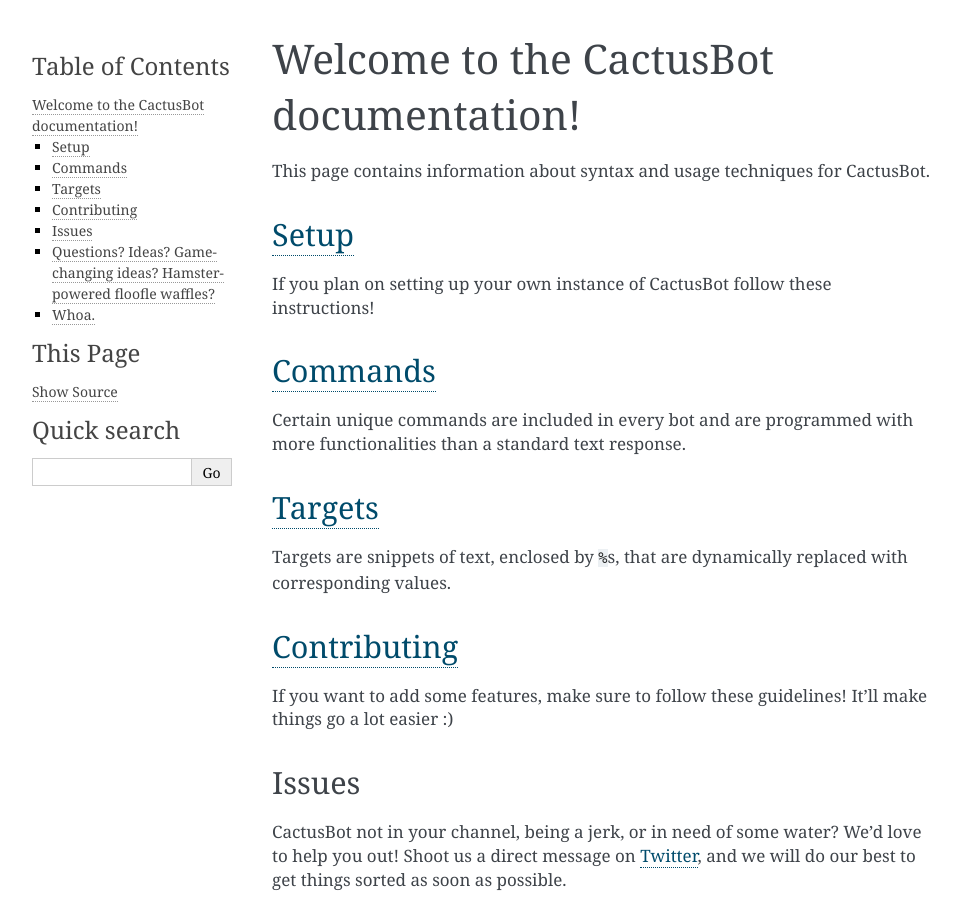
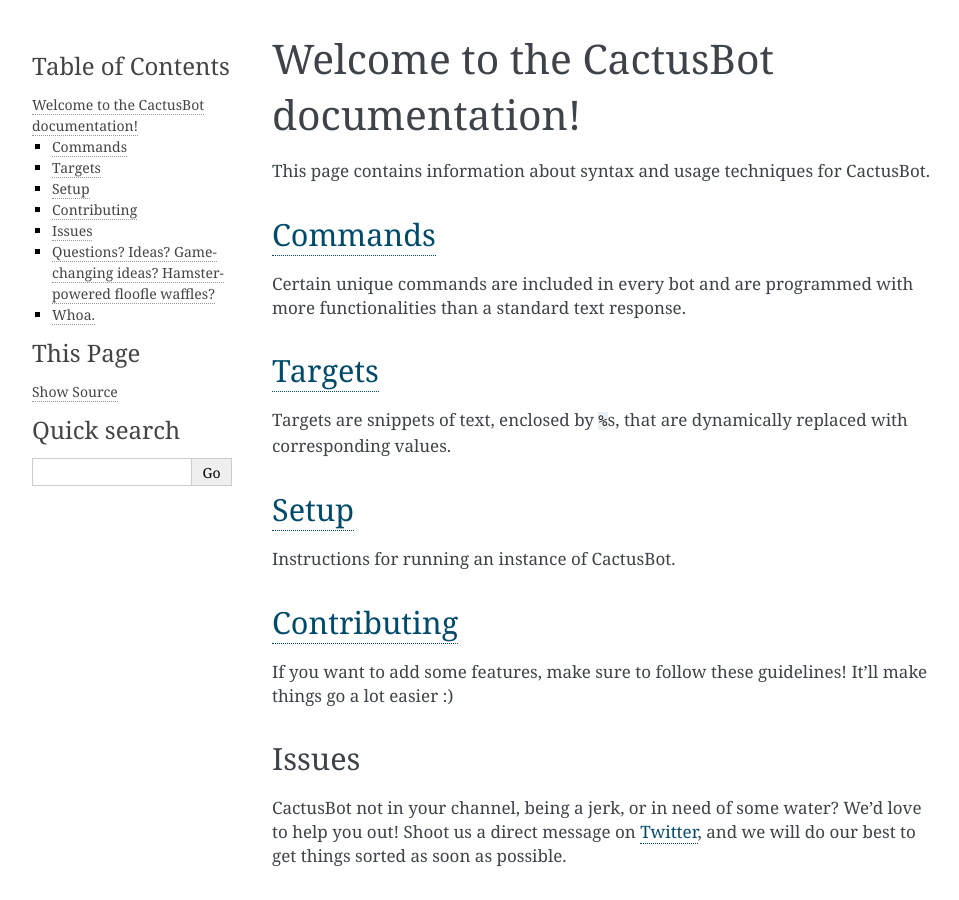
Before and after one commit to CactusDev/CactusBot, a Sphinx documentation site: the page built from docs/index.md, in a window 1280 px wide and 900 px high. Shown: the whole window, without its empty margins (148-1107 px from the left). Built offline with Sphinx 7.4.7, drawn with Linux system fonts in a browser that asks for light colours.

Commit message:
Simplify setup overview

```diff
--- a/docs/index.md
+++ b/docs/index.md
@@ -1,7 +1,5 @@
 # Welcome to the CactusBot documentation!
 This page contains information about syntax and usage techniques for CactusBot.
-## [Setup](setup.md)
-If you plan on setting up your own instance of CactusBot follow these instructions!
 
 ## [Commands](commands.md)
 Certain unique commands are included in every bot and are programmed with
@@ -10,6 +8,9 @@
 ## [Targets](targets.md)
 Targets are snippets of text, enclosed by `%`s, that are dynamically
 replaced with corresponding values.
+
+## [Setup](setup.md)
+Instructions for running an instance of CactusBot.
 
 ## [Contributing](contributing.md)
 If you want to add some features, make sure to
```
